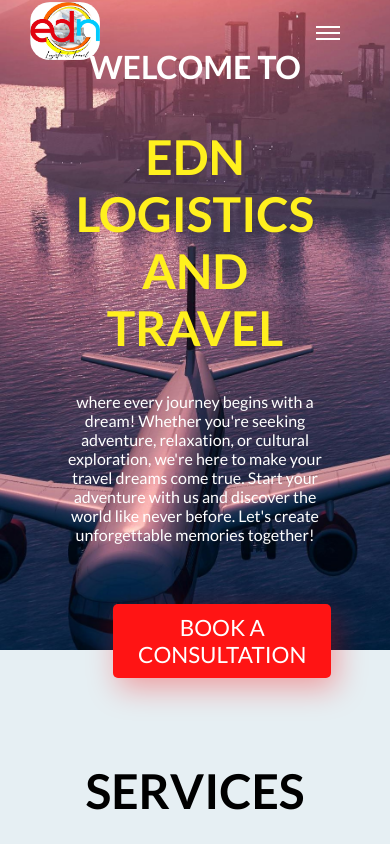
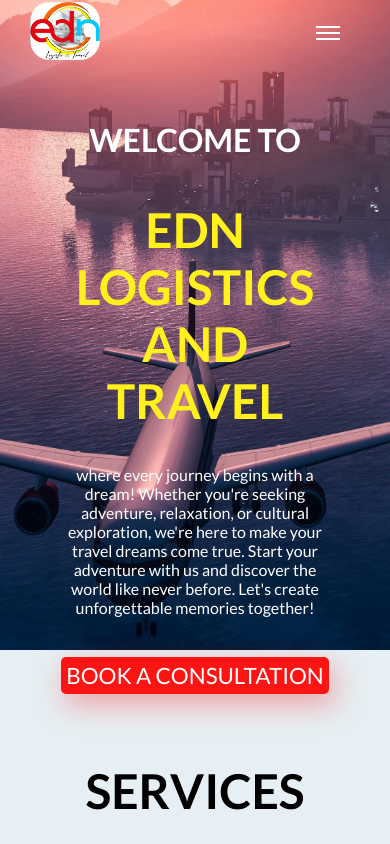
Before and after one commit to ikoessoun1/ednlogistics, a React (Create React App) app: page / in a window 390 px wide. Shown: the top 844 px of the page. Built offline with nearby package versions, Linux system fonts and the light colour scheme.

Commit message:
websitenew

```diff
--- a/src/components/About.jsx
+++ b/src/components/About.jsx
@@ -2,6 +2,7 @@
 
 export default function About() {
   const [show, setShow] = useState(false);
+  const [readMore, setReadMore] = useState(false);
 
   useEffect(() => {
     const handleScroll = () => {
@@ -20,11 +21,15 @@
     };
   }, []);
 
+  const toggleReadMore = () => {
+    setReadMore(prevReadMore => !prevReadMore);
+  };
+
   return (
     <div id='about' className={show ? 'show' : ''}>
       <div className='about-container'>
         <div className='about-image'>
-          <img src='./edn images/about.jpg' alt='About' />
+          <img src='./edn images/edn flyer 1.jpg' alt='About' />
         </div>
         <div className='about-text'>
           <h1>ABOUT US</h1>
@@ -34,7 +39,15 @@
             we offer a wide range of services including travel consultations, documentation assistance,
             car sales and rentals, and freight forwarding.
           </p>
-          <button>Learn More</button>
+          {readMore && (
+            <p>
+              We strive to provide top-notch services to ensure your travel experiences are seamless and enjoyable.
+              Our team of experts is dedicated to assisting you with every step of your journey, from documentation to car rentals.
+            </p>
+          )}
+          <button onClick={toggleReadMore}>
+            {readMore ? 'Read Less' : 'Read More'}
+          </button>
         </div>
       </div>
     </div>
--- a/src/components/Contact.jsx
+++ b/src/components/Contact.jsx
@@ -22,7 +22,7 @@
 
   return (
     <div id='contact' className={show ? 'show' : ''}>
-      <h1> CONTACT US TODAY</h1>
+      <h1 className='contact-header'> CONTACT US TODAY</h1>
       <form>
         <input id='contact form input' type='text' placeholder='Full Name' required/>
         <input type='email' placeholder='Type your E-mail' required/>
--- a/src/index.css
+++ b/src/index.css
@@ -1,5 +1,8 @@
 @import url('https://fonts.googleapis.com/css2?family=Lato:wght@300;400;700&display=swap');
 
+.contact-header {
+  color: black;
+}
 
 body{
     margin:0px;
@@ -137,14 +140,13 @@
 }
 .header-btns{
     display: flex;
-    margin-top: 40px;
-    margin-left: 40%;
+    margin: 0px 0px 0px 0px;
 }
 .header-btn {
     width: auto; /* Allow the button to adjust its width based on content */
     display: inline-block; /* Display the button inline */
-    padding: 10px 20px; /* Adjust padding as needed */
-    margin-top: 40px; /* Adjust margin as needed */
+    padding: 10px 10px; /* Adjust padding as needed */
+    margin: 0px 0px 0px 0px; /* Adjust margin as needed */
     font-size: 1.4rem;
     background-color: #FF1414;
     box-shadow: 5px 10px 30px rgba(255, 2, 2, 0.336);
@@ -201,7 +203,8 @@
 
   .header-heading h2 {
     font-size: 2rem; /* Adjust font size as needed */
-    margin-bottom: 10px; /* Add space between elements */
+    margin-bottom: 50px;
+    margin-top: 100px; /* Add space between elements */
   }
 
   .header-heading h1 {
@@ -219,7 +222,7 @@
     display: flex; /* Use flexbox for centering */
     justify-content: center; /* Center items horizontally */
     align-items: center; /* Center items vertically */
-    margin-top: 20px; /* Add margin between text and button */
+    margin: 0px 0px 0px 0px; /* Add margin between text and button */
   }
 
   .header-btn {
@@ -233,6 +236,13 @@
     border: none; /* Remove border */
     cursor: pointer;
     transition: background-color 0.3s, color 0.3s; /* Smooth transition for hover effect */
+    margin-left: 0%;
+    margin-right: 0%;
+    padding: 5px 5px 5px 5px;
+    align-items: center;
+    align-self: center;
+    align-content: center;
+    margin: 0px 0px 0px 0px;
   }
 
   .header-btn:hover {
@@ -468,8 +478,10 @@
     flex-direction: column;
 }
 #contact h1{
-    color: #fff;
+    color: #000000;
     font-size: 3rem;
+    align-content: center;
+    text-align: center;
 }
 #contact form{
     width:600px;
@@ -487,9 +499,9 @@
     padding: 10px;
     border: 100px;
     border-color: #da0202;
-    outline: none;
+    outline: solid;
     background-color: #ffffff2d;
-    color: #ffffff;
+    color: #bebebe;
     border-radius: 5px;
 }
 #contact form textarea{
@@ -565,7 +577,7 @@
 
 @media(max-width:1190px){
 	#main{
-		background-size: 1150px !important;
+		background-size: 930px !important;
 
 	}
 	.name{
@@ -590,10 +602,11 @@
         text-align: center;
     }
     .pr-heading h2{
-        font-size: 1.5rem;
+        font-size: auto;
     }
     .pr-heading h1{
-        font-size: 3rem;
+        font-size: auto;
+        text-align: justify;
     }
     .pr-heading .details{
         font-size: 1rem;
@@ -633,13 +646,63 @@
 
     }
     .header-btn{
-        margin-left: 20%;
-        margin-top: 20px;
+        margin-left: 0%;
+        margin-top: 0px;
     }
     .pr-btn{
         margin-left: 20%;
         margin-top: 20px;
     }
+
+    @media(max-width:970px){
+	#main{
+		height: 650px;
+	}
+	.name{
+		left: 50%;
+		top: 50%;
+		transform: translate(-50%,-50%);
+    }
+    .pr-heading{
+		left: 50%;
+		top: 50%;
+		transform: translate(-50%,-50%);
+	}
+
+    }
+    .header-btn{
+        margin-left: 0%;
+        margin-top: 0px;
+    }
+    .pr-btn{
+        margin-left: 20%;
+        margin-top: 20px;
+    }
+@media(max-width:970px){
+	#main{
+		height: 650px;
+	}
+	.name{
+		left: 50%;
+		top: 50%;
+		transform: translate(-50%,-50%);
+    }
+    .pr-heading{
+		left: 50%;
+		top: 50%;
+		transform: translate(-50%,-50%);
+	}
+
+    }
+    .header-btn{
+        margin-left: 0%;
+        margin-top: 0px;
+    }
+    .pr-btn{
+        margin-left: 20%;
+        margin-top: 20px;
+    }
+
 
 
     #features{
@@ -799,3 +862,47 @@
       margin-top: 20px; /* Add margin to separate from other elements */
   }
 }
+
+
+
+
+
+
+
+
+/* Base styles for header
+.contact-header {
+  color: black;
+  font-size: 24px;
+  text-align: center;
+  padding: 10px;
+}*/
+
+/* Small devices (phones, 600px and down) */
+@media only screen and (max-width: 600px) {
+  .header-btns {
+    justify-content: center; /* Center the button horizontally */
+    margin-top: 20px; /* Add margin to separate from other elements */
+
+}
+}
+
+/* Medium devices (portrait tablets, 600px and up) */
+@media only screen and (min-width: 600px) and (max-width: 768px) {
+
+}
+
+/* Large devices (landscape tablets, 768px and up) */
+@media only screen and (min-width: 768px) and (max-width: 1024px) {
+
+}
+
+/* Extra large devices (desktops, 1024px and up) */
+@media only screen and (min-width: 1024px) and (max-width: 1200px) {
+
+}
+
+/* Extra extra large devices (large desktops, 1200px and up) */
+@media only screen and (min-width: 1200px) {
+
+  }
```
